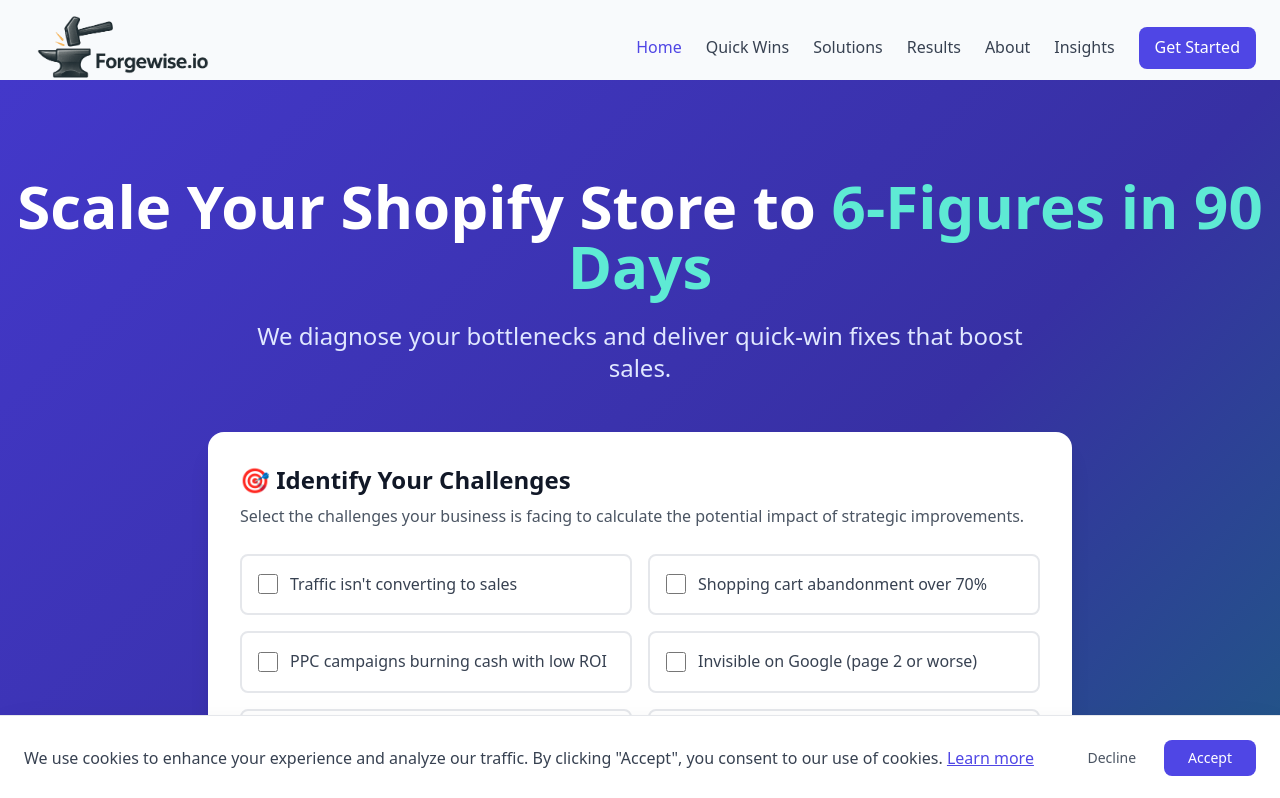
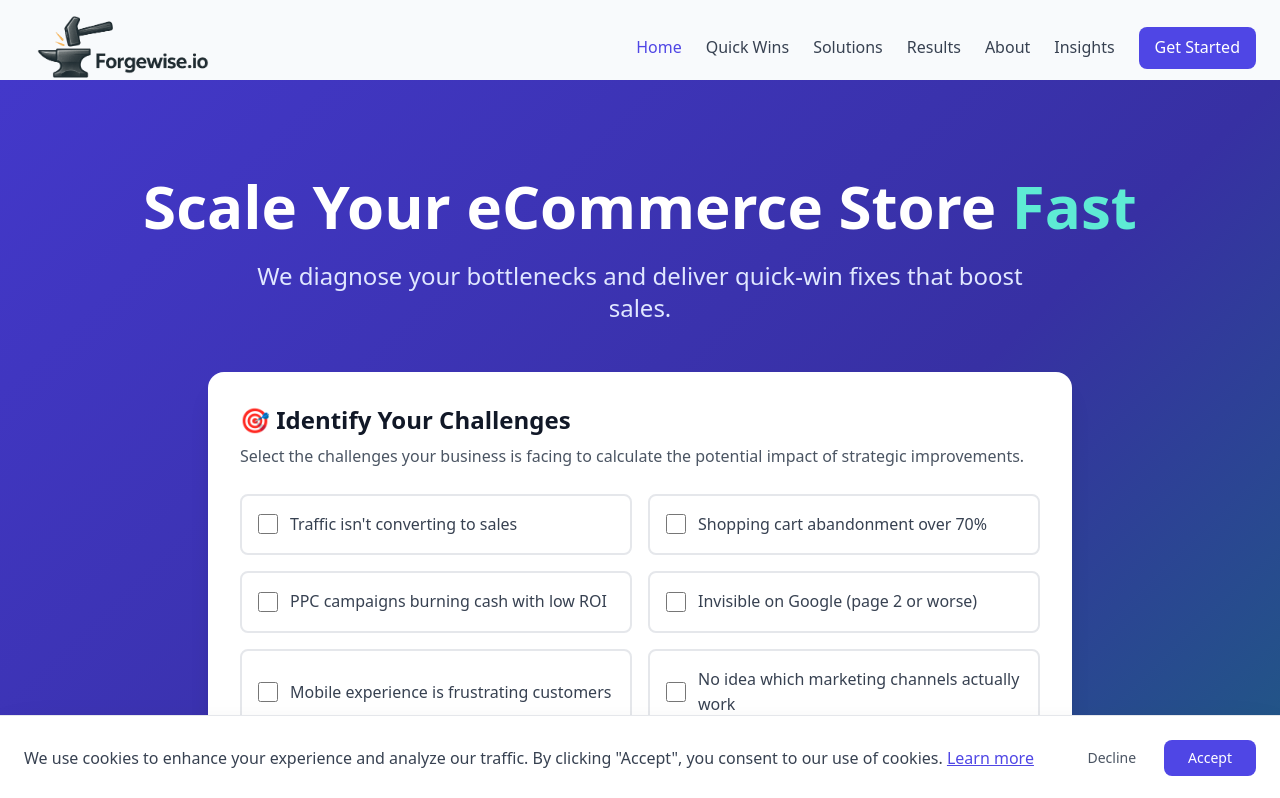
Before and after one commit to awolfe89/forgewise, a React (Vite) app: page / in a window 1280 px wide. Shown: the top 798 px of the page. Built offline with nearby package versions, Linux system fonts and the light colour scheme; the HTML template or start-up script is replaced by a standard one.

Commit message:
fixed postcss issue

```diff
--- a/src/components/MetaTags.jsx
+++ b/src/components/MetaTags.jsx
@@ -4,7 +4,7 @@ import seoConfig from '../config/seo';
 
 const routeMetadata = {
   '/': {
-    title: 'Forgewise - Scale Your Shopify Store to 6-Figures',
+    title: 'Forgewise - Scale Your eCommerce Store',
     description: 'Transform your e-commerce business with strategic technology consulting. We deliver practical solutions that drive measurable results.',
   },
   '/quick-fixes': {
--- a/src/components/SEOProvider.jsx
+++ b/src/components/SEOProvider.jsx
@@ -4,7 +4,7 @@ import seoConfig from '../config/seo';
 
 const routeMetadata = {
   '/': {
-    title: 'Forgewise - Scale Your Shopify Store to 6-Figures',
+    title: 'Forgewise - Scale Your eCommerce Store Fast',
     description: 'Transform your e-commerce business with strategic technology consulting. We deliver practical solutions that drive measurable results.',
     structuredData: {
       '@type': 'Organization',
--- a/src/pages/Home.jsx
+++ b/src/pages/Home.jsx
@@ -89,7 +89,7 @@ export default function Home() {
         <StaggerContainer className="max-w-6xl mx-auto px-4">
           <StaggerItem>
             <h1 className="text-4xl md:text-6xl font-bold text-white mb-6 mx-4 text-center">
-              Scale Your Shopify Store to <span className="text-teal-300">6-Figures in 90 Days</span>
+              Scale Your eCommerce Store <span className="text-teal-300">Fast</span>
             </h1>
             <p className="text-xl md:text-2xl text-indigo-100 text-center mb-12 max-w-3xl mx-auto">
               We diagnose your bottlenecks and deliver quick-win fixes that boost sales.
--- a/vite.config.js
+++ b/vite.config.js
@@ -85,9 +85,6 @@ export default defineConfig({
   css: {
     modules: {
       localsConvention: 'camelCase'
-    },
-    postcss: {
-      plugins: []
     }
   },
   // Production optimizations
```
Also changed, not shown: 1 other file (tests, documents, lock files or other folders).
